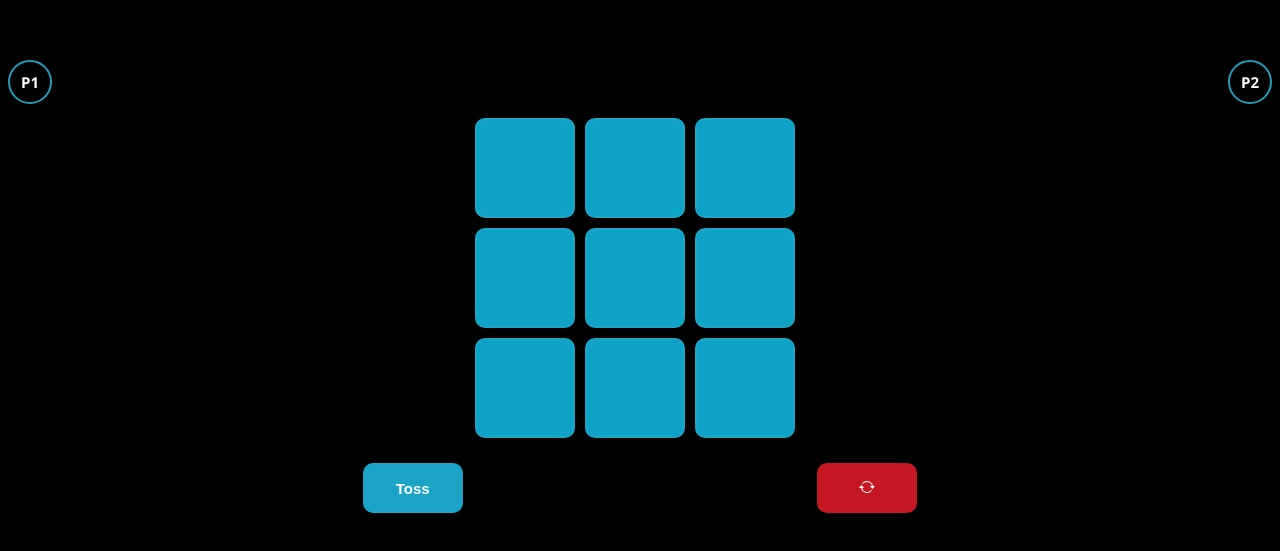
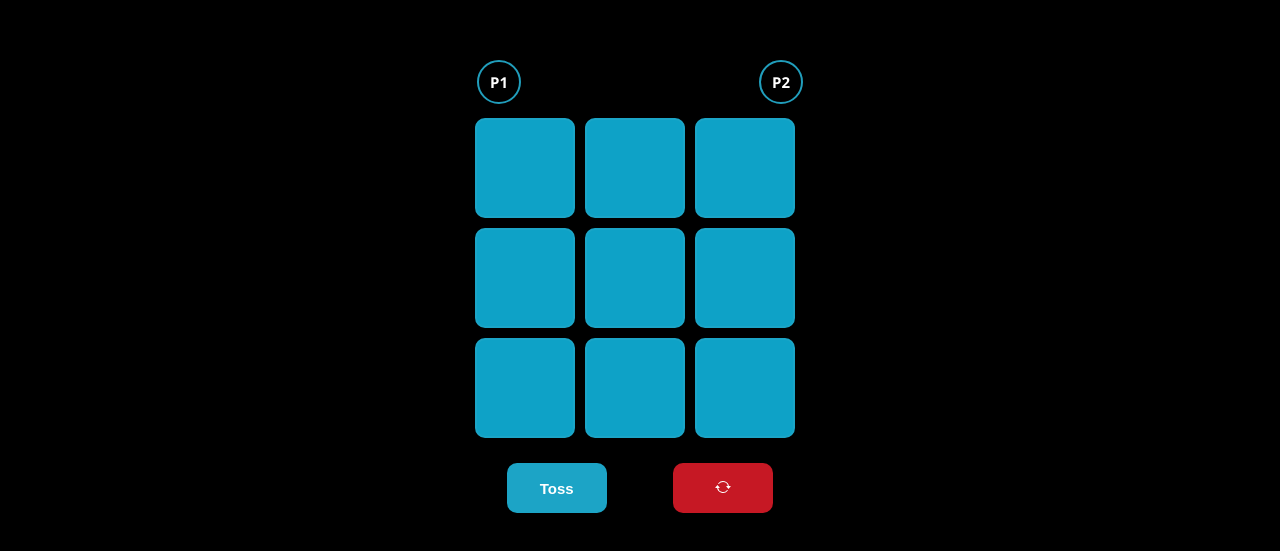
Before and after one commit to musaibmirrr/tictactoe-game, a plain HTML site: page index.html in a window 1280 px wide. Shown: the part 129-680 px from the top of the page. Drawn offline with nearby package versions, Linux system fonts and the light colour scheme.

Commit message:
Initial commit

```diff
--- a/index.css
+++ b/index.css
@@ -150,6 +150,10 @@ section {
         justify-content: center;
         align-items: center;
     }
+
+    .nav{
+        width: 260px;
+    }
 }
 
 @media (max-width:380px){
@@ -168,6 +172,10 @@ section {
     #btn2{
         width: 60px;
     }
+
+    .nav{
+        width: 200px;
+    }
 }
 
 @media (min-width:617px){
@@ -183,4 +191,12 @@ section {
         justify-content: center;
         align-items: center;
     }
+    .nav{
+        display: flex;
+        justify-content: space-around;
+        width: 400px;
+    }
+    .footer{
+        width: 400px;
+    }
 }
```
